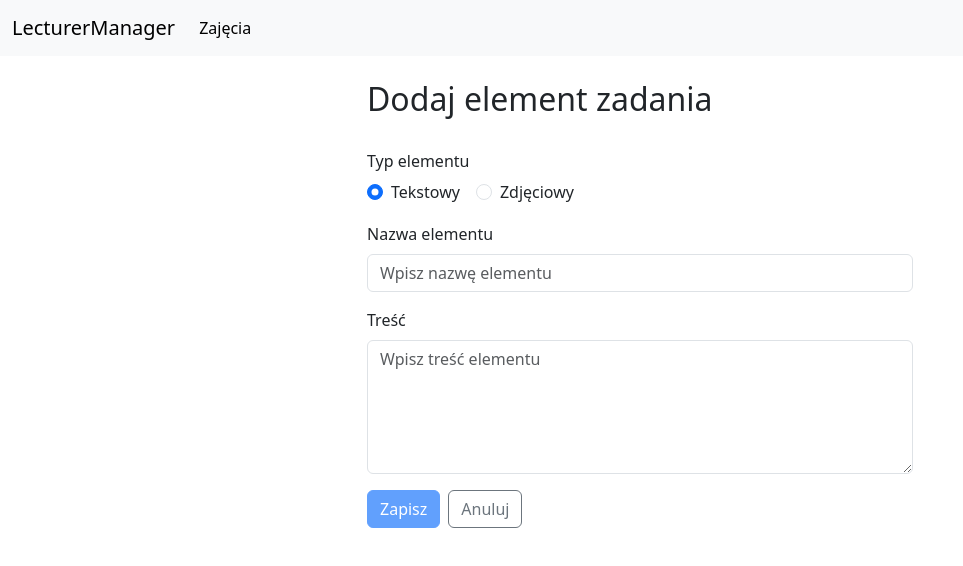
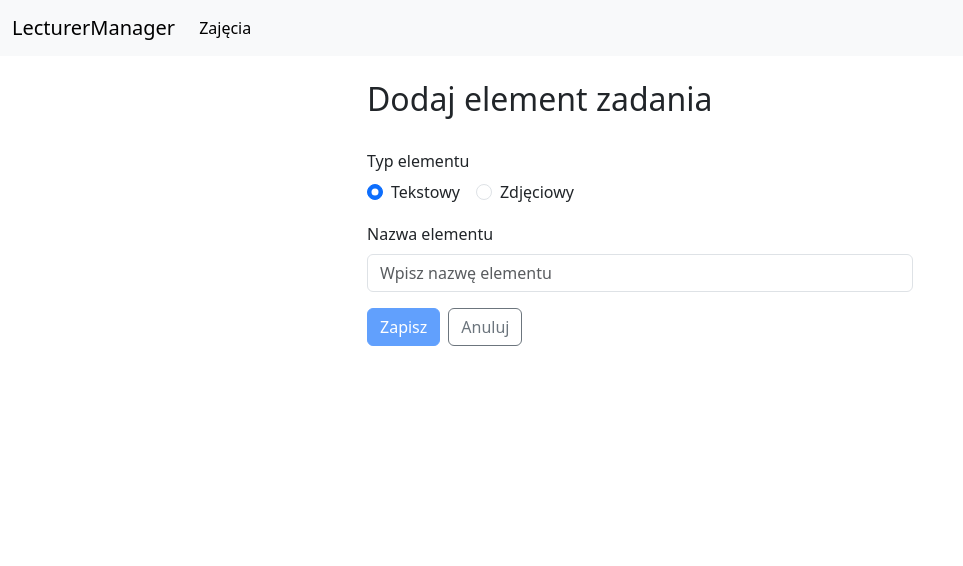
Before and after one commit to MaciejLisCK/LecturerManager, an Angular app in the folder lecturer-manager-frontend/: page /courses/1/assignments/1/items/add in a window 1280 px wide. Shown: the top 566 px of the page, without its empty margins (0-963 px from the left). Built offline with nearby package versions, Linux system fonts and the light colour scheme.

Commit message:
feat: enhance assignment item management by adding itemType property and updating related forms

```diff
--- a/lecturer-manager-frontend/src/app/api/api.ts
+++ b/lecturer-manager-frontend/src/app/api/api.ts
@@ -685,6 +685,7 @@ export interface IAssignmentDto {
 export class AssignmentItemDto implements IAssignmentItemDto {
     id!: string;
     name!: string;
+    itemType!: AssignmentItemType;
 
     [key: string]: any;
 
@@ -705,6 +706,7 @@ export class AssignmentItemDto implements IAssignmentItemDto {
             }
             this.id = _data["id"];
             this.name = _data["name"];
+            this.itemType = _data["itemType"];
         }
     }
 
@@ -723,6 +725,7 @@ export class AssignmentItemDto implements IAssignmentItemDto {
         }
         data["id"] = this.id;
         data["name"] = this.name;
+        data["itemType"] = this.itemType;
         return data;
     }
 }
@@ -730,6 +733,7 @@ export class AssignmentItemDto implements IAssignmentItemDto {
 export interface IAssignmentItemDto {
     id: string;
     name: string;
+    itemType: AssignmentItemType;
 
     [key: string]: any;
 }
@@ -809,8 +813,6 @@ export interface ICourseDto {
 export class CreateAssignmentItemRequest implements ICreateAssignmentItemRequest {
     type!: AssignmentItemType;
     name!: string;
-    text!: string | undefined;
-    imageUrl!: string | undefined;
 
     [key: string]: any;
 
@@ -831,8 +833,6 @@ export class CreateAssignmentItemRequest implements ICreateAssignmentItemRequest
             }
             this.type = _data["type"];
             this.name = _data["name"];
-            this.text = _data["text"];
-            this.imageUrl = _data["imageUrl"];
         }
     }
 
@@ -851,8 +851,6 @@ export class CreateAssignmentItemRequest implements ICreateAssignmentItemRequest
         }
         data["type"] = this.type;
         data["name"] = this.name;
-        data["text"] = this.text;
-        data["imageUrl"] = this.imageUrl;
         return data;
     }
 }
@@ -860,8 +858,6 @@ export class CreateAssignmentItemRequest implements ICreateAssignmentItemRequest
 export interface ICreateAssignmentItemRequest {
     type: AssignmentItemType;
     name: string;
-    text: string | undefined;
-    imageUrl: string | undefined;
 
     [key: string]: any;
 }
--- a/lecturer-manager-frontend/src/app/features/courses/add-assignment-item/add-assignment-item.html
+++ b/lecturer-manager-frontend/src/app/features/courses/add-assignment-item/add-assignment-item.html
@@ -51,45 +51,11 @@
         />
       </div>
 
-      @if (itemType() === AssignmentItemType.Text) {
-        <div class="mb-3">
-          <label for="itemText" class="form-label">Treść</label>
-          <textarea
-            id="itemText"
-            class="form-control"
-            [ngModel]="text()"
-            (ngModelChange)="text.set($event)"
-            name="text"
-            required
-            maxlength="5000"
-            rows="5"
-            placeholder="Wpisz treść elementu"
-            aria-required="true"
-          ></textarea>
-        </div>
-      } @else {
-        <div class="mb-3">
-          <label for="itemImageUrl" class="form-label">URL zdjęcia</label>
-          <input
-            id="itemImageUrl"
-            type="url"
-            class="form-control"
-            [ngModel]="imageUrl()"
-            (ngModelChange)="imageUrl.set($event)"
-            name="imageUrl"
-            required
-            maxlength="300"
-            placeholder="https://example.com/image.jpg"
-            aria-required="true"
-          />
-        </div>
-      }
-
       <div class="d-flex gap-2">
         <button
           type="submit"
           class="btn btn-primary"
-          [disabled]="isSaving() || !name().trim() || (itemType() === AssignmentItemType.Text && !text().trim()) || (itemType() === AssignmentItemType.Image && !imageUrl().trim())"
+          [disabled]="isSaving() || !name().trim()"
           aria-label="Zapisz element zadania"
         >
           @if (isSaving()) {
--- a/lecturer-manager-frontend/src/app/features/courses/add-assignment-item/add-assignment-item.ts
+++ b/lecturer-manager-frontend/src/app/features/courses/add-assignment-item/add-assignment-item.ts
@@ -21,16 +21,11 @@ export class AddAssignmentItem {
   protected readonly AssignmentItemType = AssignmentItemType;
   protected itemType = signal<AssignmentItemType>(AssignmentItemType.Text);
   protected name = signal('');
-  protected text = signal('');
-  protected imageUrl = signal('');
   protected isSaving = signal(false);
   protected errorMessage = signal<string | null>(null);
 
   async onSubmit() {
     if (!this.name().trim()) return;
-    const type = this.itemType();
-    if (type === AssignmentItemType.Text && !this.text().trim()) return;
-    if (type === AssignmentItemType.Image && !this.imageUrl().trim()) return;
 
     this.isSaving.set(true);
     this.errorMessage.set(null);
@@ -40,10 +35,8 @@ export class AddAssignmentItem {
           this.courseId(),
           this.assignmentId(),
           new CreateAssignmentItemRequest({
-            type,
+            type: this.itemType(),
             name: this.name(),
-            text: type === AssignmentItemType.Text ? this.text() : undefined,
-            imageUrl: type === AssignmentItemType.Image ? this.imageUrl() : undefined,
           }),
         ),
       );
--- a/lecturer-manager-frontend/src/app/features/courses/assignment-detail/assignment-detail.html
+++ b/lecturer-manager-frontend/src/app/features/courses/assignment-detail/assignment-detail.html
@@ -39,6 +39,7 @@
       <thead>
         <tr>
           <th>Nazwa elementu</th>
+          <th>Typ</th>
           <th></th>
         </tr>
       </thead>
@@ -46,6 +47,13 @@
         @for (item of assignment.items; track item.id) {
           <tr>
             <td>{{ item.name }}</td>
+            <td>
+              @if (item.itemType === 'Text') {
+                <span class="badge bg-secondary">Tekstowy</span>
+              } @else {
+                <span class="badge bg-info text-dark">Zdjęciowy</span>
+              }
+            </td>
             <td class="text-end">
               <button
                 class="btn btn-outline-danger btn-sm"
```
